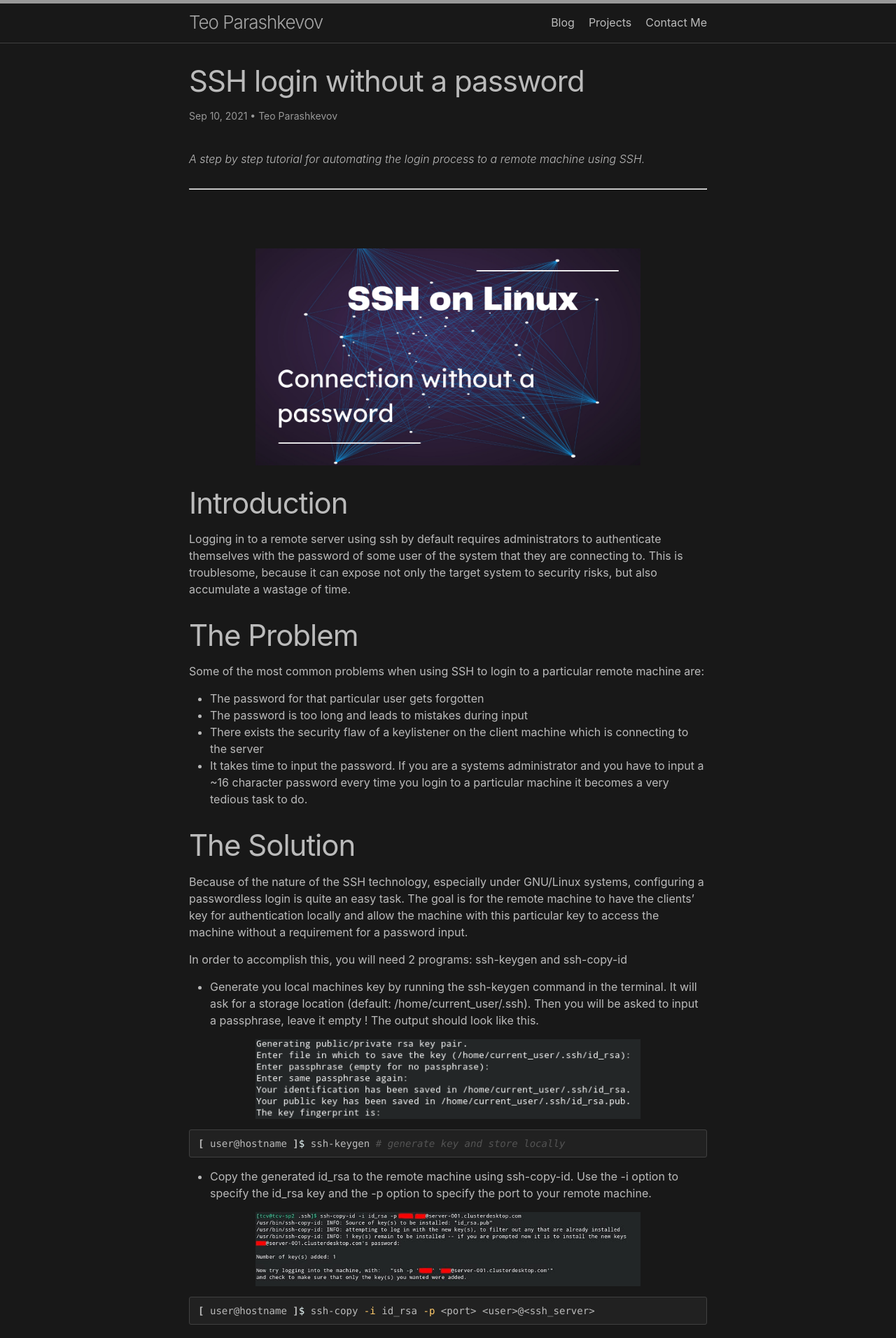
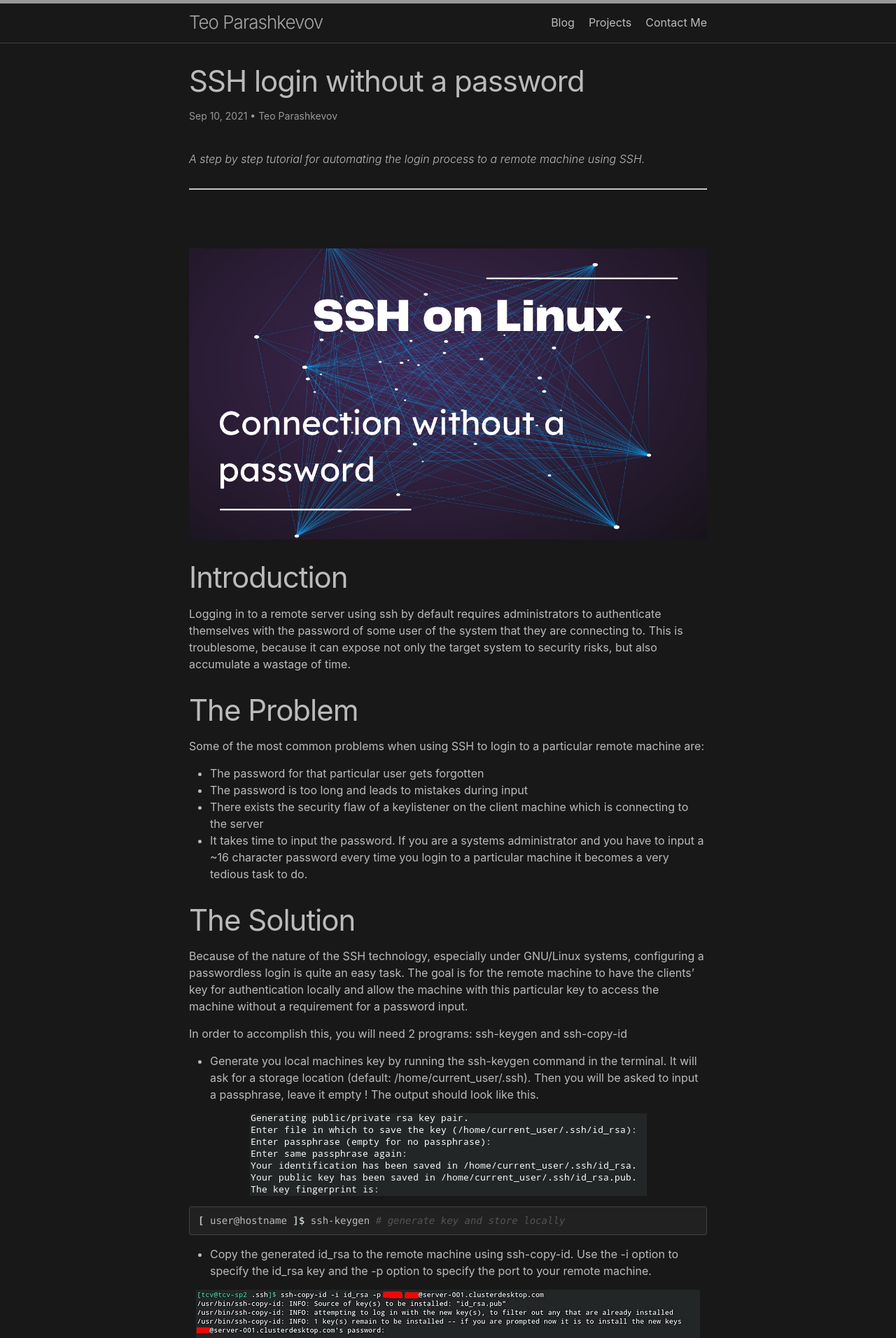
Before and after one commit to theoparashkevov/theoparashkevov.github.io, a Jekyll site: the page built from docs/_posts/2021-09-10-ssh-login-no-password.md, in a window 1280 px wide. Shown: the top 1912 px of the page at 70% size. Built offline with Jekyll 4.4.1, drawn with Linux system fonts in a browser that asks for light colours.

Commit message:
updated img width on ssh post

````diff
--- a/docs/_posts/2021-09-10-ssh-login-no-password.md
+++ b/docs/_posts/2021-09-10-ssh-login-no-password.md
@@ -10,7 +10,7 @@
 thumbnail_location: ssh-login-no-password
 ---
 
-<img style="display: block; float: none; margin-left: auto; margin-right:auto;" src="{{ "/assets/img/posts/ssh-login-no-password/thumbnail.png" | relative_url }}" width="550"/>
+<img style="display: block; float: none; margin-left: auto; margin-right:auto;" src="{{ "/assets/img/posts/ssh-login-no-password/thumbnail.png" | relative_url }}" />
 
 # Introduction
 
@@ -34,7 +34,7 @@
 
 - Generate you local machines key by running the ssh-keygen command in the terminal. It will ask for a storage location (default: /home/current_user/.ssh). Then you will be asked to input a passphrase, leave it empty ! The output should look like this.
 
-<img style="display: block; float: none; margin-left: auto; margin-right:auto;" src="{{ "/assets/img/posts/ssh-login-no-password/1.png" | relative_url }}" width="550"/>
+<img style="display: block; float: none; margin-left: auto; margin-right:auto;" src="{{ "/assets/img/posts/ssh-login-no-password/1.png" | relative_url }}" />
 
 ```bash
 [ user@hostname ]$ ssh-keygen # generate key and store locally
@@ -42,7 +42,7 @@
 
 - Copy the generated id_rsa to the remote machine using ssh-copy-id. Use the -i option to specify the id_rsa key and the -p option to specify the port to your remote machine.
 
-<img style="display: block; float: none; margin-left: auto; margin-right:auto;" src="{{ "/assets/img/posts/ssh-login-no-password/2.jpg" | relative_url }}" width="550"/>
+<img style="display: block; float: none; margin-left: auto; margin-right:auto;" src="{{ "/assets/img/posts/ssh-login-no-password/2.jpg" | relative_url }}" />
 
 ```bash
 [ user@hostname ]$ ssh-copy -i id_rsa -p <port> <user>@<ssh_server>
@@ -50,7 +50,7 @@
 
 - Connect
 
-<img style="display: block; float: none; margin-left: auto; margin-right:auto;" src="{{ "/assets/img/posts/ssh-login-no-password/3.jpg" | relative_url }}" width="550"/>
+<img style="display: block; float: none; margin-left: auto; margin-right:auto;" src="{{ "/assets/img/posts/ssh-login-no-password/3.jpg" | relative_url }}" />
 
 # Manual Configuration
 
````
